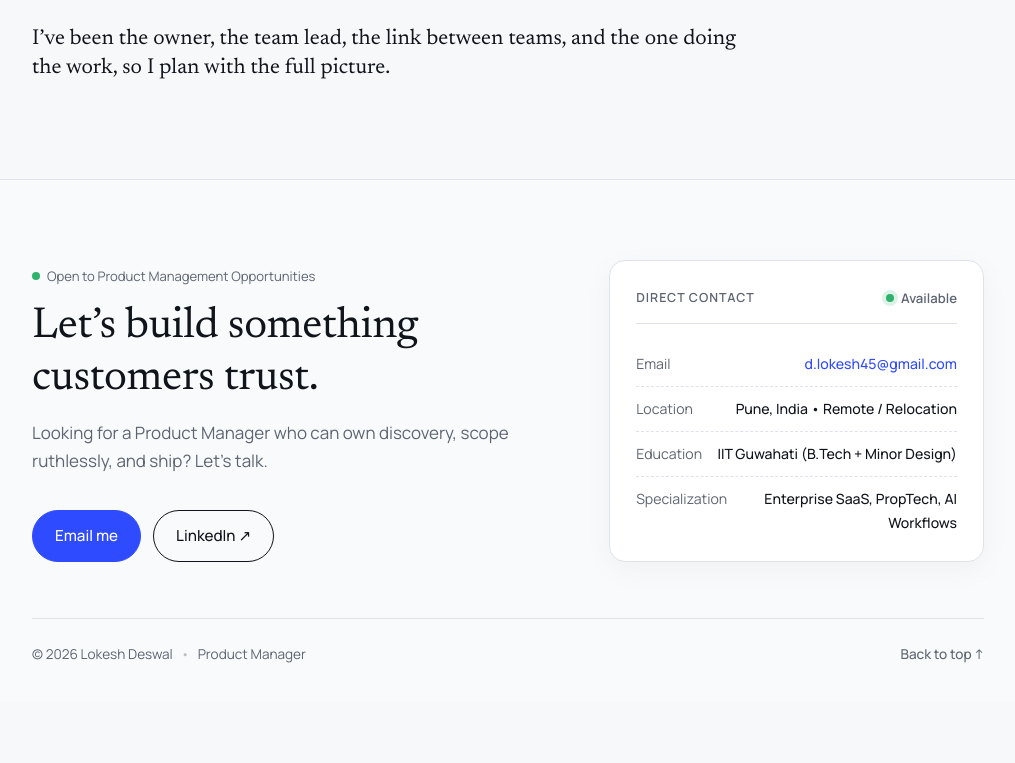
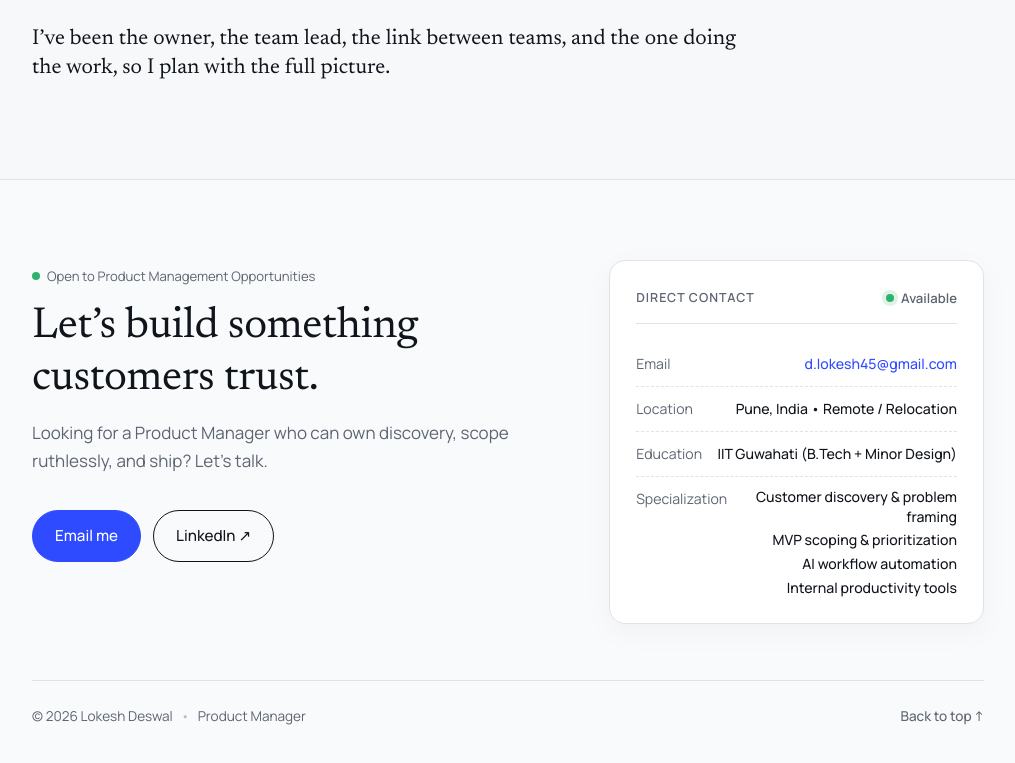
Before and after one commit to lokubaba/Portfolio, a plain HTML site: page Lokesh Deswal _ Product Manager.html in a window 1280 px wide. Shown: the part 4313-5076 px from the top of the page, without its empty margins (132-1147 px from the left). Before the commit the page ends 5015 px from the top, so only its background shows below. Drawn offline with Linux system fonts and the light colour scheme.

Commit message:
Update Specialization in footer contact card

```diff
--- a/Lokesh Deswal _ Product Manager.html
+++ b/Lokesh Deswal _ Product Manager.html
@@ -246,9 +246,14 @@ footer .lead{max-width:52ch;text-wrap:pretty;line-height:1.6}
         <span class="contact-label">Education</span>
         <span class="contact-val">IIT Guwahati (B.Tech + Minor Design)</span>
       </div>
-      <div class="contact-row">
+      <div class="contact-row" style="align-items:flex-start">
         <span class="contact-label">Specialization</span>
-        <span class="contact-val">Enterprise SaaS, PropTech, AI Workflows</span>
+        <span class="contact-val" style="display:flex;flex-direction:column;gap:4px;text-align:right;line-height:1.4">
+          <span>Customer discovery &amp; problem framing</span>
+          <span>MVP scoping &amp; prioritization</span>
+          <span>AI workflow automation</span>
+          <span>Internal productivity tools</span>
+        </span>
       </div>
     </div>
   </div>
```
Also changed, not shown: index.html (+7 -2 lines).
